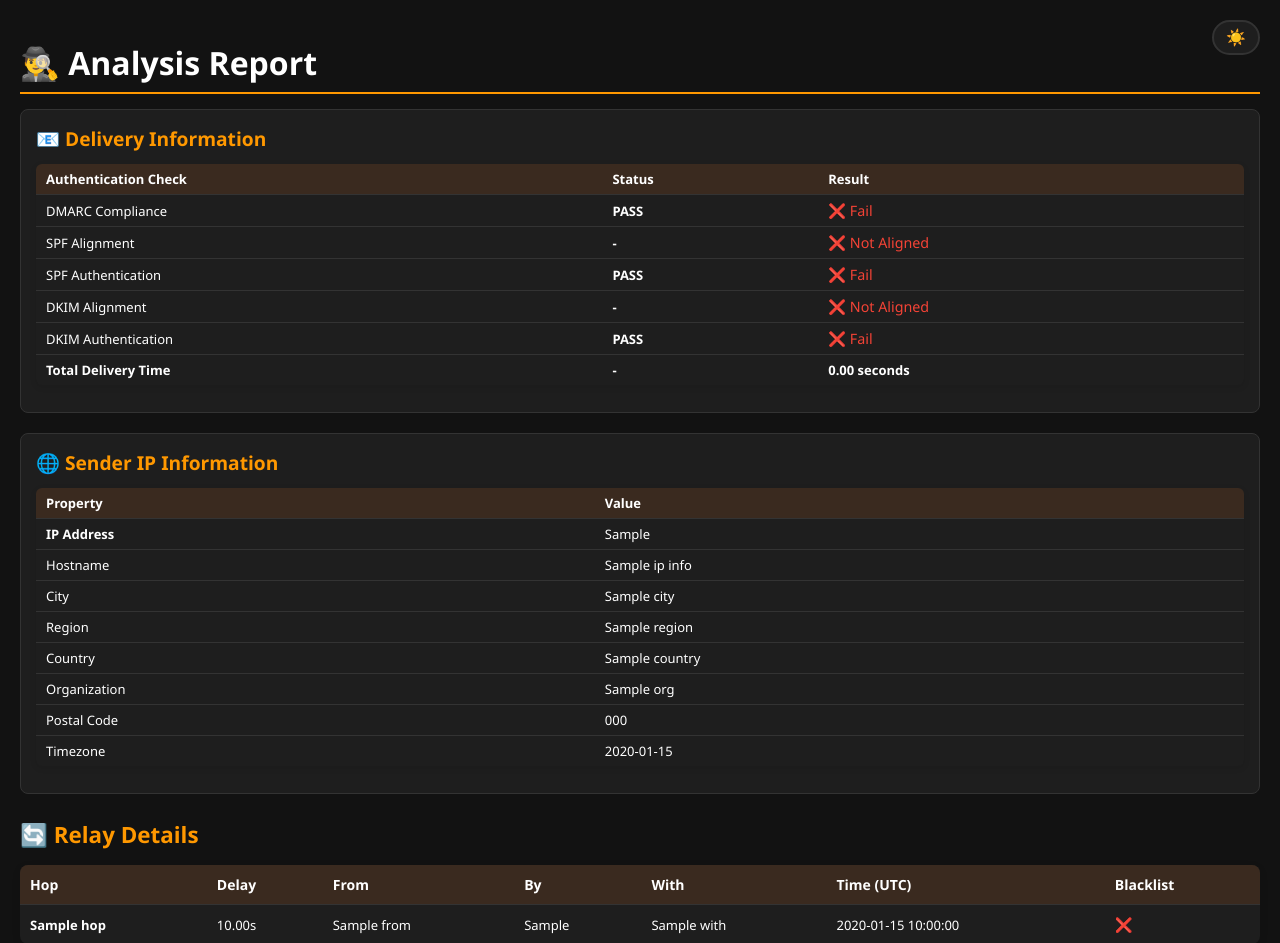
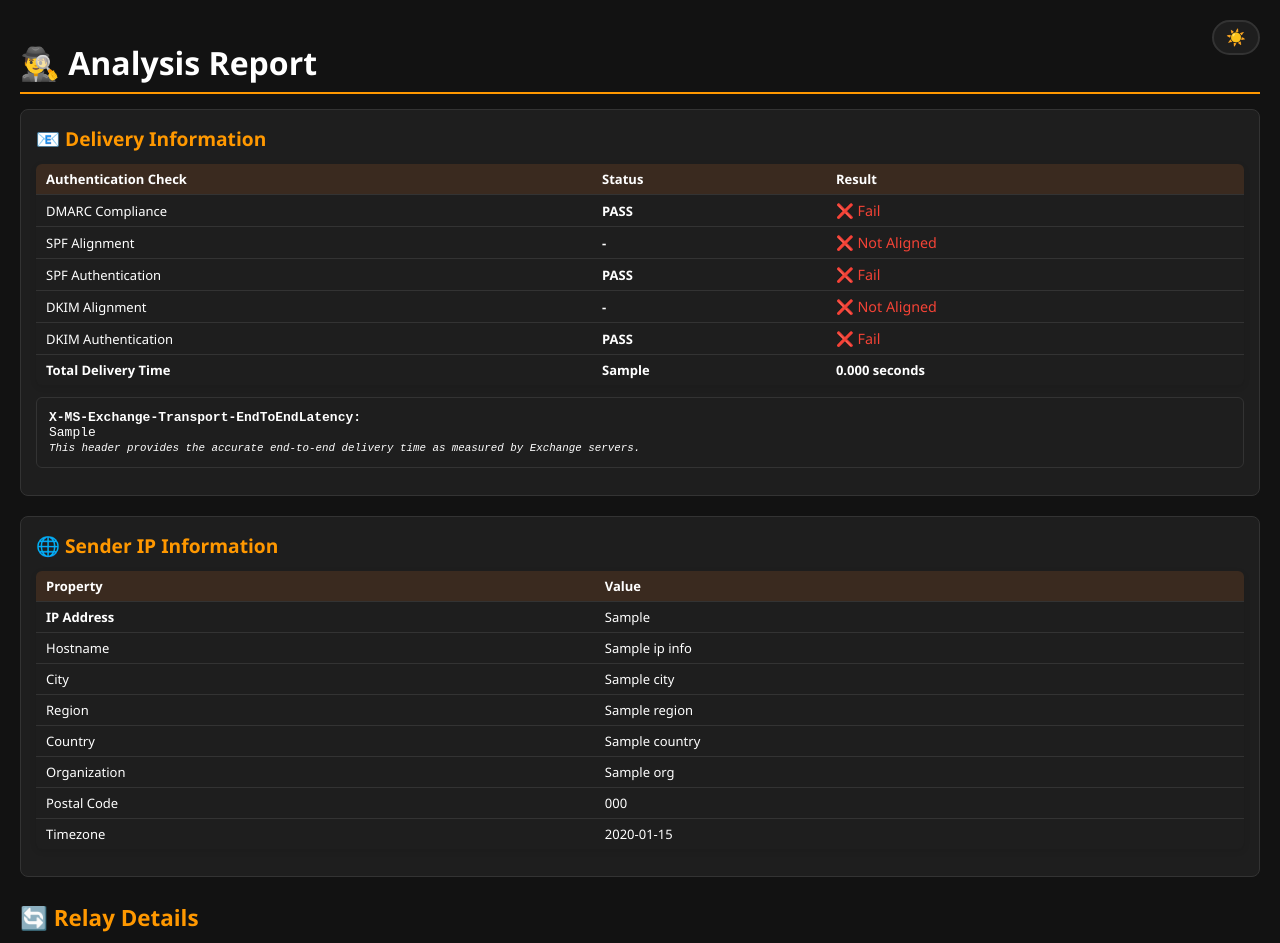
Before and after one commit to coder5617/Email-Forensics, a Flask app: template templates/results.html in a window 1280 px wide. Shown: the top 943 px of the page. Run offline with Flask 3, Linux system fonts and the light colour scheme; the template is opened without the code that fills it: most values are stand-ins (such as "Sample title", 1, 10 or a date in 2020).

Commit message:
time delivery latency display fix
The “delivery information” section did accurately reflect the total time taken for the email to travel from the sending server through all intermediate systems to the final destination.

```diff
--- a/app.py
+++ b/app.py
@@ -42,6 +42,67 @@
         return False
     except:
         return False
+
+def parse_latency_header(latency_header):
+    """Parse X-MS-Exchange-Transport-EndToEndLatency header to extract total seconds"""
+    if not latency_header:
+        return None
+
+    try:
+        # Remove any extra whitespace for easier parsing
+        latency_str = latency_header.strip()
+
+        # Parse different time formats that might appear in the header
+        # Format examples: "00:00:45.123", "00:00:03.3666246", "45.123", etc.
+
+        # Check for HH:MM:SS.fractional format (most common for Exchange)
+        time_match = re.search(r'(\d{1,2}):(\d{2}):(\d{2})(?:\.(\d+))?', latency_str)
+        if time_match:
+            hours = int(time_match.group(1))
+            minutes = int(time_match.group(2))
+            seconds = int(time_match.group(3))
+            fractional_part = time_match.group(4) or '0'
+
+            # Convert fractional part to decimal (e.g., "3666246" -> 0.3666246)
+            fractional_value = int(fractional_part) / (10 ** len(fractional_part)) if fractional_part else 0
+
+            total_seconds = hours * 3600 + minutes * 60 + seconds + fractional_value
+            return total_seconds
+
+        # Check for MM:SS.fractional format
+        time_match = re.search(r'(\d{1,2}):(\d{2})(?:\.(\d+))?', latency_str)
+        if time_match:
+            minutes = int(time_match.group(1))
+            seconds = int(time_match.group(2))
+            fractional_part = time_match.group(3) or '0'
+
+            # Convert fractional part to decimal
+            fractional_value = int(fractional_part) / (10 ** len(fractional_part)) if fractional_part else 0
+
+            total_seconds = minutes * 60 + seconds + fractional_value
+            return total_seconds
+
+        # Check for seconds with decimal (SS.fractional)
+        seconds_match = re.search(r'(\d+)\.(\d+)', latency_str)
+        if seconds_match:
+            seconds = int(seconds_match.group(1))
+            fractional_part = seconds_match.group(2)
+            # Convert fractional part to decimal
+            fractional_value = int(fractional_part) / (10 ** len(fractional_part))
+            return seconds + fractional_value
+
+        # Check for pure seconds (integer)
+        seconds_match = re.search(r'(\d+)', latency_str)
+        if seconds_match:
+            seconds = int(seconds_match.group(1))
+            # If the number is very large, it might be milliseconds
+            if seconds > 3600:  # More than 1 hour in seconds, likely milliseconds
+                return seconds / 1000.0
+            return float(seconds)
+
+        return None
+    except (ValueError, AttributeError) as e:
+        return None
 
 @app.route('/', methods=['GET', 'POST'])
 def index():
@@ -147,19 +208,29 @@
                 r['hop'] = idx  # Reassign hop numbers after reversal
 
         # Calculate delays using datetime objects (preserves timezone awareness and accuracy)
-        total_delay = 0
+        calculated_delay = 0
         for i in range(1, len(relays)):
             if relays[i-1]['time_dt'] and relays[i]['time_dt']:
                 delta = (relays[i]['time_dt'] - relays[i-1]['time_dt']).total_seconds()
                 relays[i]['delay'] = max(delta, 0)  # Set to 0 if negative (clock skew)
-                total_delay += relays[i]['delay']
+                calculated_delay += relays[i]['delay']
 
         # Ensure at least one relay has a non-zero delay for visualization
-        if total_delay == 0 and relays:
+        if calculated_delay == 0 and relays:
             # If all delays are 0, set a minimal delay for visualization purposes
             for relay in relays:
                 relay['delay'] = 0.1  # Minimal delay for visualization
-            total_delay = len(relays) * 0.1
+            calculated_delay = len(relays) * 0.1
+
+        # Extract end-to-end latency from X-MS-Exchange-Transport-EndToEndLatency header
+        end_to_end_latency_header = msg.get('X-MS-Exchange-Transport-EndToEndLatency', '')
+        accurate_total_delay = parse_latency_header(end_to_end_latency_header)
+
+        # Use the accurate delay if available, otherwise fall back to calculated delay
+        total_delay = accurate_total_delay if accurate_total_delay is not None else calculated_delay
+
+        # Add metadata about which method was used
+        delay_source = 'X-MS-Exchange-Transport-EndToEndLatency' if accurate_total_delay is not None else 'Calculated from Received headers'
 
         # Sender IP extraction with improved regex to handle "sender IP is" or "client-ip="
         sender_ip = None
@@ -203,10 +274,12 @@
                                dmarc_status=dmarc_status,
                                relays=relays,
                                total_delay=total_delay,
+                               delay_source=delay_source,
                                ip_info=ip_info,
                                sender_ip=sender_ip,
                                spf_info=spf_info,
-                               auth_results=auth_results)
+                               auth_results=auth_results,
+                               end_to_end_latency_header=end_to_end_latency_header)
 
     return render_template('index.html')
 
--- a/templates/results.html
+++ b/templates/results.html
@@ -56,11 +56,20 @@
                     </tr>
                     <tr>
                         <td><strong>Total Delivery Time</strong></td>
-                        <td class="status-cell">-</td>
-                        <td><strong>{{ "%.2f"|format(total_delay) }} seconds</strong></td>
+                        <td class="status-cell">{{ delay_source }}</td>
+                        <td><strong>{{ "%.3f"|format(total_delay) }} seconds</strong></td>
                     </tr>
                 </tbody>
             </table>
+
+            <!-- Show X-MS-Exchange-Transport-EndToEndLatency header if available -->
+            {% if end_to_end_latency_header %}
+            <div class="info-box green-bg" style="margin-top: 10px;">
+                <strong>X-MS-Exchange-Transport-EndToEndLatency:</strong><br>
+                {{ end_to_end_latency_header }}
+                <br><small><em>This header provides the accurate end-to-end delivery time as measured by Exchange servers.</em></small>
+            </div>
+            {% endif %}
         </div>
 
         <!-- IP Information Section -->
```
